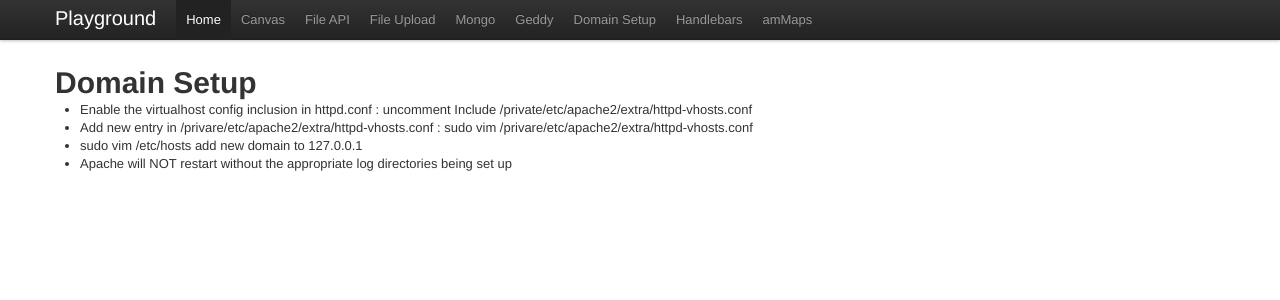
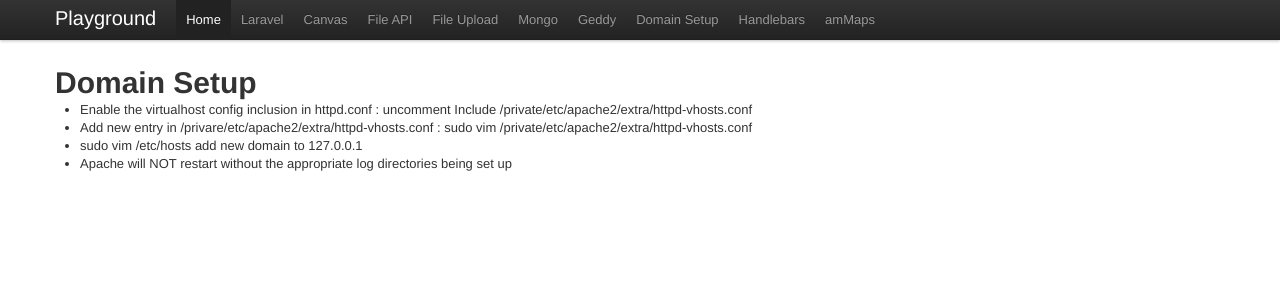
Before and after one commit to Deacs/my_playground, a PHP site: page /todos/misc/domainSetup.php in a window 1280 px wide. Shown: the top 300 px of the page. Run offline with PHP 8.4, Linux system fonts and the light colour scheme; some libraries are stand-ins or nearby versions.

Commit message:
Laravel set up

```diff
--- a/misc/domainSetup.php
+++ b/misc/domainSetup.php
@@ -7,7 +7,7 @@
 
 <ul>
         <li>Enable the virtualhost config inclusion in httpd.conf : uncomment Include /private/etc/apache2/extra/httpd-vhosts.conf</li>
-        <li>Add new entry in /privare/etc/apache2/extra/httpd-vhosts.conf : sudo vim /privare/etc/apache2/extra/httpd-vhosts.conf</li>
+        <li>Add new entry in /privare/etc/apache2/extra/httpd-vhosts.conf : sudo vim /private/etc/apache2/extra/httpd-vhosts.conf</li>
         <li>sudo vim /etc/hosts add new domain to 127.0.0.1</li>
         <li>Apache will NOT restart without the appropriate log directories being set up</li>
 </ul>
--- a/partials/header.php
+++ b/partials/header.php
@@ -35,6 +35,7 @@
           <div class="nav-collapse">
             <ul class="nav">
               <li class="active"><a href="/">Home</a></li>
+              <li><a href="http://laravel.local/">Laravel</a></li>
               <li><a href="/canvas">Canvas</a></li>
               <li><a href="/fileSystem/">File API</a></li>
               <li><a href="/blueimp">File Upload</a></li>
```
